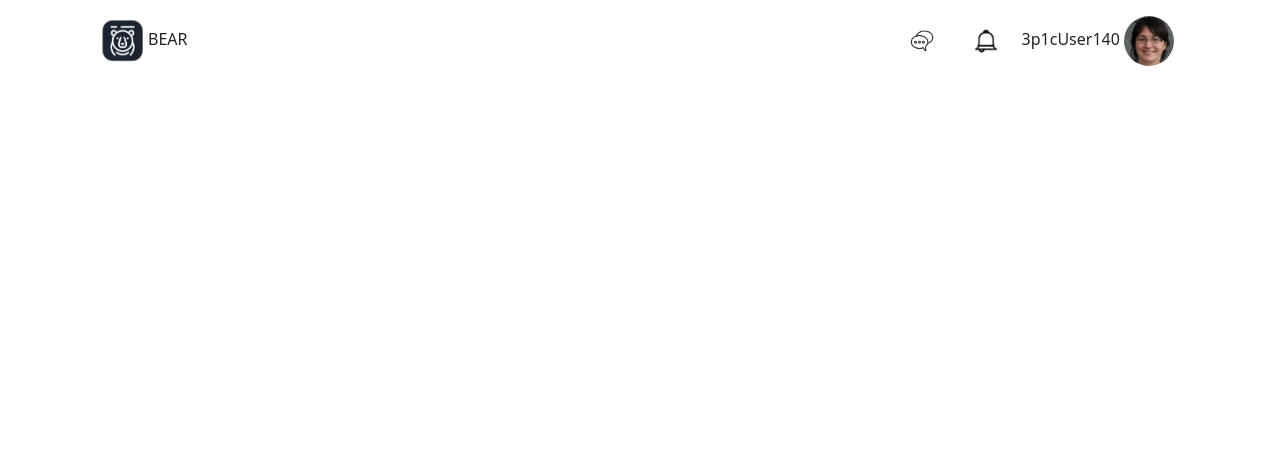
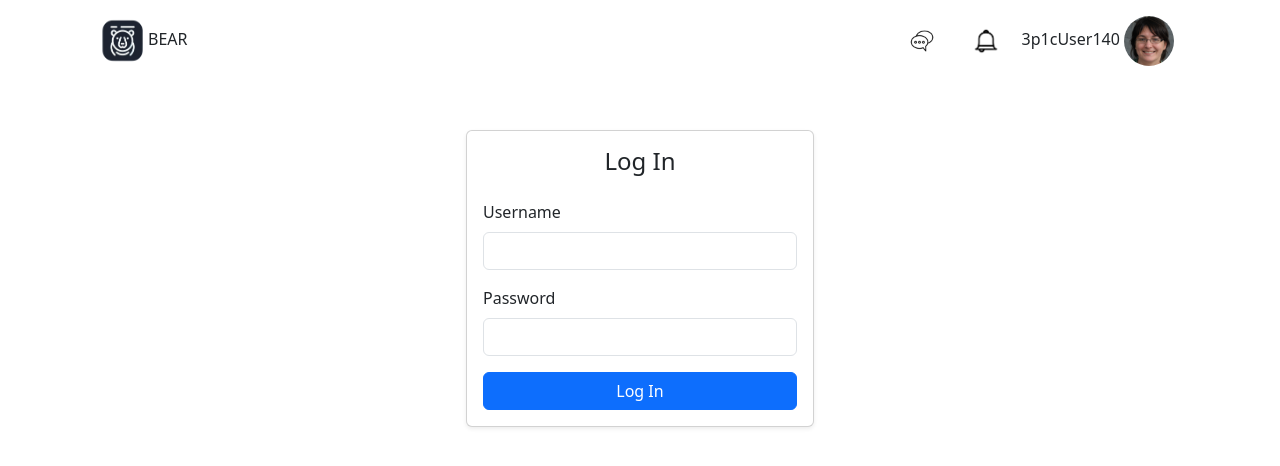
Before and after one commit to BeauSLM/Bear, a React (Create React App) app in the folder frontend/: page /login in a window 1280 px wide. Before the commit this address had no page. Shown: the top 466 px of the page. Built offline with nearby package versions, Linux system fonts and the light colour scheme.

Commit message:
login page

```diff
--- a/frontend/src/App.js
+++ b/frontend/src/App.js
@@ -7,9 +7,10 @@ import ThreadCard from './ThreadCard';
 import 'bootstrap/dist/css/bootstrap.min.css';
 import BackButton from './BackButton';
 import Thread from './Thread';
+import LoginPage from './Login';
+
 
 const App = () => {
-
 
     const ForumActivity = [
         { forum: "Thread One", time: "2 hours ago" },
@@ -21,6 +22,7 @@ const App = () => {
             <div className="container">
                 <Header />
                 <Routes>
+                    <Route path="/login" element={<LoginPage />} /> {/* Add the login route */}
                     <Route path="/" element={
                         <>
                             <div className="card mb-4 shadow-sm">
@@ -35,17 +37,14 @@ const App = () => {
                             </div>
                         </>
                     } />
-
                     <Route path="/community/:id" element={
                         <>
-                            <BackButton
-                                destination={""} />
+                            <BackButton destination={""} />
                             <div className="card mb-4 shadow-sm">
                                 <div className="card-header">
                                     <h4>All Categories</h4>
                                 </div>
                                 <div className="card-body">
-                                    <div className="row">
                                     <ForumCard
                                         subscribed={4}
                                         threads={138}
@@ -53,25 +52,16 @@ const App = () => {
                                     />
                                 </div>
                             </div>
-                            </div>
                         </>
-
-                    } />  <Route path="/threads/:id" element={
+                    } />
+                    <Route path="/threads/:id" element={
                         <>
-                            <div className="card mb-4 shadow-sm">
-                                <div className="card-body">
                             <ThreadCard />
-                                </div>
-                            </div>
                         </>
                     } />
                     <Route path="/thread/:id" element={
                         <>
-                            <div className="card mb-4 shadow-sm">
-                                <div className="card-body">
                             <Thread />
-                                </div>
-                            </div>
                         </>
                     } />
                 </Routes>
--- a/frontend/src/ForumCard.js
+++ b/frontend/src/ForumCard.js
@@ -38,9 +38,14 @@ const ForumCard = () => {
     const getDaysAgo = (dateString) => {
         const postDate = new Date(dateString);
         const today = new Date();
-        const timeDiff = today - postDate;
+        const timeDiff = today - postDate + (6 * 60 * 60 * 1000);
+        console.log(timeDiff);
 
-        if (timeDiff <= 86400000) {
+        if (timeDiff < 60000) {
+            return "just now";
+        } else if (timeDiff >= 6000 && timeDiff <= 3600000) {
+            return "< 1 hour ago"
+        } else if (timeDiff <= 86400000) { // 24 hours in milliseconds
             const hours = Math.floor(timeDiff / (1000 * 60 * 60));
             return hours + (hours === 1 ? " hour ago" : " hours ago");
         } else {
@@ -48,6 +53,7 @@ const ForumCard = () => {
             return days + (days === 1 ? " day ago" : " days ago");
         }
     };
+
 
     const getLastActive = () => {
         if (relatedThreads.length > 0) {
--- /dev/null
+++ b/frontend/src/Login.js
@@ -0,0 +1,67 @@
+import React, { useState } from 'react';
+import { useNavigate } from 'react-router-dom';
+import axios from 'axios';
+
+const LoginPage = () => {
+    const navigate = useNavigate();
+    const [username, setUsername] = useState('');
+    const [password, setPassword] = useState('');
+    const [error, setError] = useState('');
+
+    const handleLogin = (e) => {
+        e.preventDefault();
+        axios.post('http://localhost:3001/login', { username, password })
+            .then(response => {
+                localStorage.setItem('userToken', response.data.token);
+                navigate('/');
+            })
+            .catch(err => {
+                setError('Invalid username or password');
+                console.error('Login error', err);
+            });
+    };
+
+    return (
+        <div className="container mt-5">
+            <div className="row justify-content-center">
+                <div className="col-md-6 col-lg-4">
+                    <div className="card shadow-sm">
+                        <div className="card-body">
+                            <h4 className="card-title text-center mb-4">Log In</h4>
+                            {error && <div className="alert alert-danger" role="alert">{error}</div>}
+                            <form onSubmit={handleLogin}>
+                                <div className="mb-3">
+                                    <label htmlFor="username" className="form-label">Username</label>
+                                    <input
+                                        type="text"
+                                        className="form-control"
+                                        id="username"
+                                        value={username}
+                                        onChange={(e) => setUsername(e.target.value)}
+                                        required
+                                    />
+                                </div>
+                                <div className="mb-3">
+                                    <label htmlFor="password" className="form-label">Password</label>
+                                    <input
+                                        type="password"
+                                        className="form-control"
+                                        id="password"
+                                        value={password}
+                                        onChange={(e) => setPassword(e.target.value)}
+                                        required
+                                    />
+                                </div>
+                                <div className="d-grid gap-2">
+                                    <button type="submit" className="btn btn-primary">Log In</button>
+                                </div>
+                            </form>
+                        </div>
+                    </div>
+                </div>
+            </div>
+        </div>
+    );
+};
+
+export default LoginPage;
--- a/frontend/src/Thread.js
+++ b/frontend/src/Thread.js
@@ -108,7 +108,6 @@ const Thread = () => {
             content: newReplyContent,
         })
             .then(response => {
-                // Handle success. For example, refresh the replies or add the new reply to the local state
                 console.log('Reply posted successfully');
                 setNewReplyContent('');
                 fetchReplies();
--- a/frontend/src/ThreadCard.js
+++ b/frontend/src/ThreadCard.js
@@ -19,10 +19,9 @@ const ThreadCard = () => {
     useEffect(() => {
         axios.get(`http://localhost:3001/thread`)
             .then(response => {
-                // Filter threads by community_id
                 const filteredThreads = response.data.filter(thread => thread.community_id.toString() === id);
                 setThreads(filteredThreads);
-                return filteredThreads; // Return here for chaining
+                return filteredThreads;
             })
             .then(filteredThreads => {
                 // Fetch user data for each thread
@@ -33,17 +32,16 @@ const ThreadCard = () => {
                     const usersData = userResponses.map(response => response.data);
                     const newThreadsUsersData = new Map();
                     usersData.forEach((userData, index) => {
-                        // Use filteredThreads for indexing to avoid the timing issue
                         newThreadsUsersData.set(filteredThreads[index].id, userData);
                     });
                     setThreadsUsersData(newThreadsUsersData);
-                    return filteredThreads; // Return for further chaining
+                    return filteredThreads;
                 });
             })
             .then(filteredThreads => {
                 console.log(filteredThreads)
                 const likePromises = filteredThreads.map(thread =>
-                    axios.get(`http://localhost:3001/thread_like/${thread.thread_id}`) // Make sure you're using thread.id, not thread.thread_id for consistency
+                    axios.get(`http://localhost:3001/thread_like/${thread.thread_id}`)
                 );
                 return Promise.all(likePromises).then(likeResponses => {
                     const newThreadLikeCounts = new Map();
@@ -56,7 +54,6 @@ const ThreadCard = () => {
                 });
 
             })
-            // Inside your useEffect, after the last Promise.all call completes:
             .then(() => {
                 setIsLoading(false);
             })
@@ -74,9 +71,14 @@ const ThreadCard = () => {
     const getDaysAgo = (dateString) => {
         const postDate = new Date(dateString);
         const today = new Date();
-        const timeDiff = today - postDate;
+        const timeDiff = today - postDate + (6 * 60 * 60 * 1000);
+        console.log(timeDiff);
 
-        if (timeDiff <= 86400000) {
+        if (timeDiff < 60000) {
+            return "just now";
+        } else if (timeDiff >= 6000 && timeDiff <= 3600000) {
+            return "< 1 hour ago"
+        } else if (timeDiff <= 86400000) {
             const hours = Math.floor(timeDiff / (1000 * 60 * 60));
             return hours + (hours === 1 ? " hour ago" : " hours ago");
         } else {
@@ -84,6 +86,7 @@ const ThreadCard = () => {
             return days + (days === 1 ? " day ago" : " days ago");
         }
     };
+
 
     return (
         <div>
@@ -114,7 +117,7 @@ const ThreadCard = () => {
                                     </div>
                                 </div>
 
-                                <div className="col-3 col-md-3 text-end">
+                                <div className="col-3 col-md-3 d-flex flex-column align-items-end">
                                     <strong>
                                         {thread.created_at ? getDaysAgo(thread.created_at) : 'Loading...'}
                                     </strong>
```
Also changed, not shown: frontend/src/CommunityCard.js (+41 -7 lines). Lines whose indentation alone changed are shown as unchanged.
